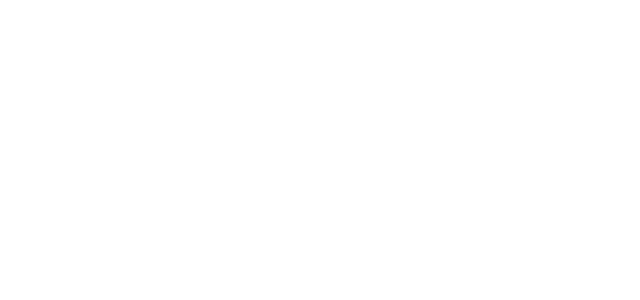
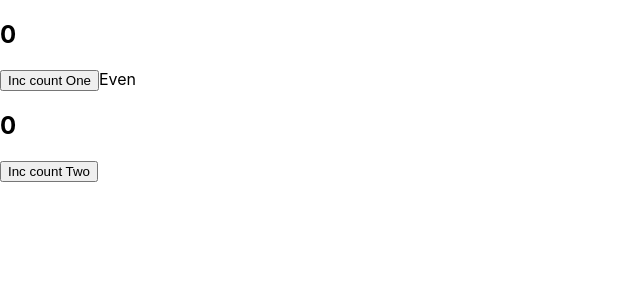
Before and after one commit to InLineA/React, a React (Create React App) app in the folder react-hooks/: page / in a window 1280 px wide. Shown: the top 300 px of the page, without its empty margins (0-640 px from the left). Built offline with nearby package versions, Linux system fonts and the light colour scheme.

Commit message:
useMemo()
Simple example of cache func result

```diff
--- a/react-hooks/src/App.js
+++ b/react-hooks/src/App.js
@@ -1,9 +1,10 @@
 import React from 'react';
+import Conter from './components/useMemo/Conter';
 
 function App() {
   return (
     <div>
-
+      <Conter />
     </div>
   );
 }
--- /dev/null
+++ b/react-hooks/src/components/useMemo/Conter.js
@@ -0,0 +1,39 @@
+import React, { useState, useMemo } from 'react'
+
+function Conter() {
+    const [count, setCount] = useState(0)
+    const [countTwo, setCountTwo] = useState(0)
+
+    const incrementOne = () => {
+        setCount(prev => prev + 1)
+    }
+    const incrementTwo = () => {
+        setCountTwo(prev => prev + 1)
+    }
+
+    const isEven = useMemo(() => {
+        let i = 0
+        //complicated logic sim
+        while(i < 2000000000){
+            i++
+        }
+        return count % 2 === 0
+    }, [count])
+
+
+    return (
+        <div>
+            <div>
+                <h2>{count}</h2>
+                <button onClick={incrementOne}>Inc count One</button>
+                <span>{isEven ? 'Even' : 'Odd'}</span>
+            </div>
+            <div>
+                <h2>{countTwo}</h2>
+                <button onClick={incrementTwo}>Inc count Two</button>
+            </div>
+        </div>
+    )
+}
+
+export default Conter
```
